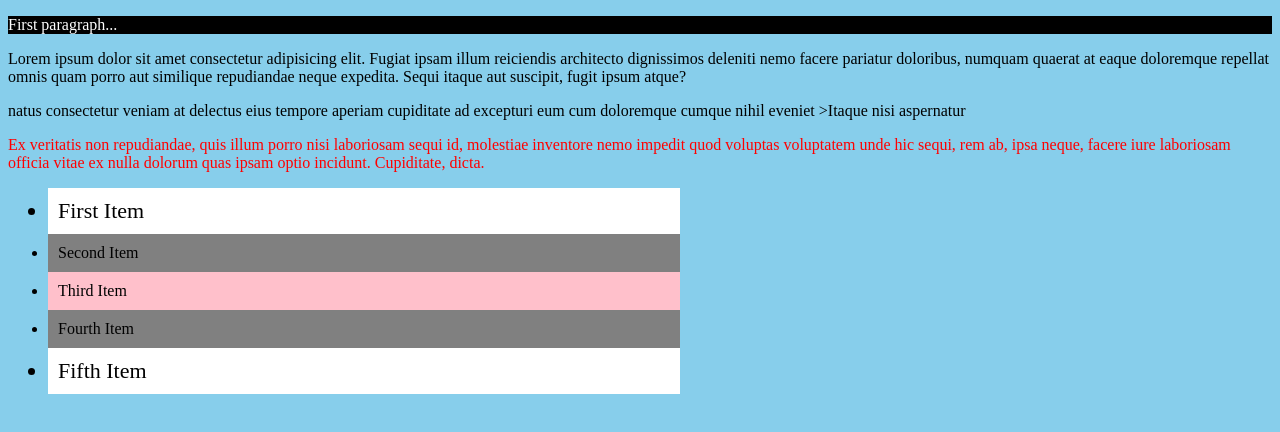
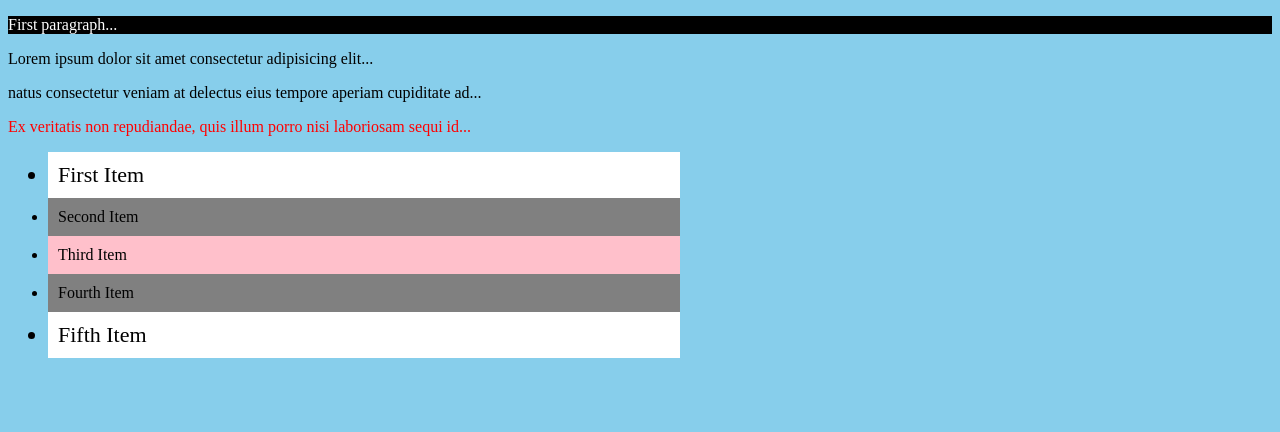
Before and after one commit to acciojob/pseudo-classes-abhishekdixit07, a website: page main.html in a window 1280 px wide. Drawn offline with Linux system fonts and the light colour scheme.

Commit message:
created a submission

```diff
--- a/main.html
+++ b/main.html
@@ -7,23 +7,9 @@
 
   <body>
  <p>First paragraph...</p>
-    <p>
-      Lorem ipsum dolor sit amet consectetur adipisicing elit. Fugiat ipsam
-      illum reiciendis architecto dignissimos deleniti nemo facere pariatur
-      doloribus, numquam quaerat at eaque doloremque repellat omnis quam porro
-      aut similique repudiandae neque expedita. Sequi itaque aut suscipit, fugit
-      ipsum atque?
-    </p>
-    <p>
-      natus consectetur veniam at delectus eius tempore aperiam cupiditate ad
-      excepturi eum cum doloremque cumque nihil eveniet >Itaque nisi aspernatur
-    </p>
-    <p style="color:red;">
-      Ex veritatis non repudiandae, quis illum porro nisi laboriosam sequi id,
-      molestiae inventore nemo impedit quod voluptas voluptatem unde hic sequi,
-      rem ab, ipsa neque, facere iure laboriosam officia vitae ex nulla dolorum
-      quas ipsam optio incidunt. Cupiditate, dicta.
-    </p>
+<p>Lorem ipsum dolor sit amet consectetur adipisicing elit...</p>
+<p>natus consectetur veniam at delectus eius tempore aperiam cupiditate ad...</p>
+<p style="color:red;">Ex veritatis non repudiandae, quis illum porro nisi laboriosam sequi id...</p>
 <ul>
     <li>First Item</li>
     <li>Second Item</li>
--- a/script.js
+++ /dev/null
@@ -1,11 +0,0 @@
-//your JS code here. If required.
-describe('My First Test', () => {
-  it('Visits the Kitchen Sink', () => {
-    cy.visit('https://example.cypress.io') // replace with your site's URL
-    cy.contains('type').click()
-    cy.url().should('include', '/commands/actions')
-    cy.get('.action-email')
-      .type('fake@email.com')
-      .should('have.value', 'fake@email.com')
-  })
-})
--- a/styles.css
+++ b/styles.css
@@ -1,28 +1,23 @@
-:root {
-    background-color: rgb(135, 206, 235);
-  }
-
-  p:first-child {
-    color:white;
-    background-color: black;
-  }
-
-  p:last-child {
-    color: red;
-  }
-
 ul li {
     background-color: gray;
     width: 50%;
     padding: 10px;
 }
-
 ul li:first-child,
 ul li:last-child {
     font-size: 22px;
-   background-color:white;
+    background-color: white;
 }
-
 ul li:nth-last-child(3) {
     background-color: pink;
 }
+p:last-child {
+    color: red;
+}
+p:first-child {
+    color: white;
+    background-color: black;
+}
+:root {
+    background-color: rgb(135, 206, 235);
+}
```
Lines whose indentation alone changed are shown as unchanged.
